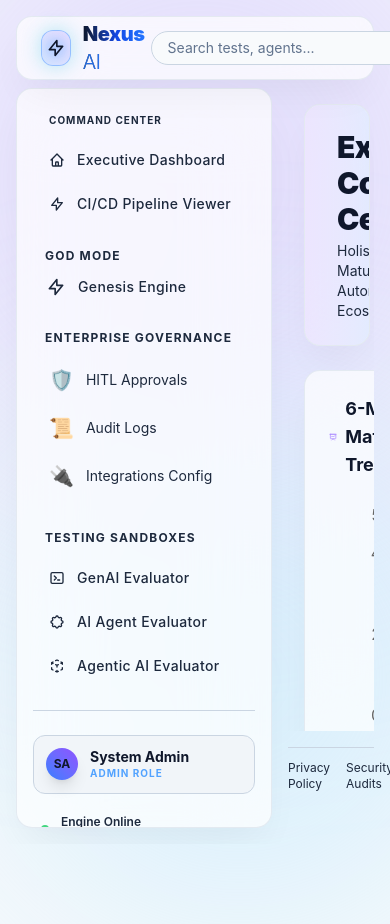
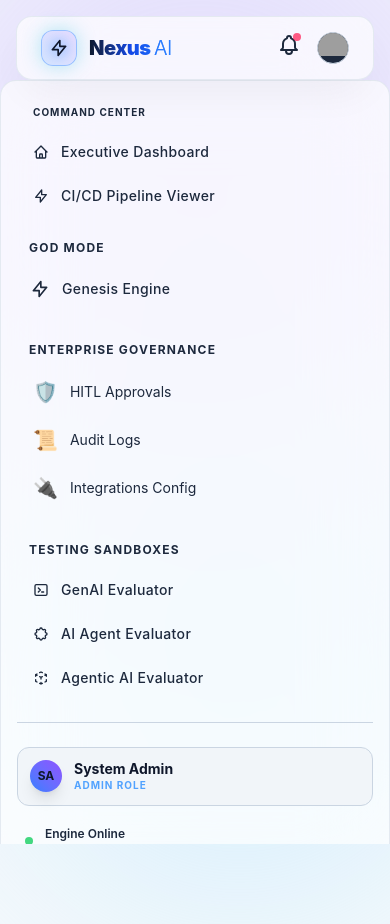
Before and after one commit to aquarian-patil/qe-ai-lab, a Next.js app: page / in a window 390 px wide. Shown: the top 924 px of the page. Built offline with nearby package versions, Linux system fonts and the light colour scheme; grey boxes are pictures that could not be loaded.

Commit message:
fix(ui): improve mobile responsiveness on layout and sidebar

```diff
--- a/src/app/layout.tsx
+++ b/src/app/layout.tsx
@@ -36,9 +36,9 @@ export default function RootLayout({
             </h1>
           </Link>
 
-          <div className="flex items-center gap-6">
+          <div className="flex items-center gap-4 md:gap-6">
             <ComingSoon>
-              <div className="relative">
+              <div className="relative hidden md:block">
                 <input type="text" placeholder="Search tests, agents..." className="bg-slate-50 border border-slate-300 rounded-full px-4 py-1.5 text-sm text-slate-900 placeholder-slate-500 w-64 focus:outline-none focus:border-violet-500 transition-colors pointer-events-none" />
               </div>
             </ComingSoon>
@@ -56,9 +56,9 @@ export default function RootLayout({
           </div>
         </header>
 
-        <div className="flex flex-1 overflow-hidden">
+        <div className="flex flex-col md:flex-row flex-1 overflow-hidden">
           {/* Sidebar */}
-          <aside className="w-64 glass-panel m-4 mt-2 flex flex-col p-4 z-10 overflow-y-auto">
+          <aside className="w-full md:w-64 shrink-0 glass-panel md:m-4 md:mt-2 flex flex-col p-4 z-10 overflow-y-auto border-b md:border-b-0 md:border-r border-slate-200">
 
             <p className="text-[10px] text-slate-800 uppercase tracking-widest font-bold mb-3 mt-2 px-4">Command Center</p>
             <nav className="space-y-1">
```
